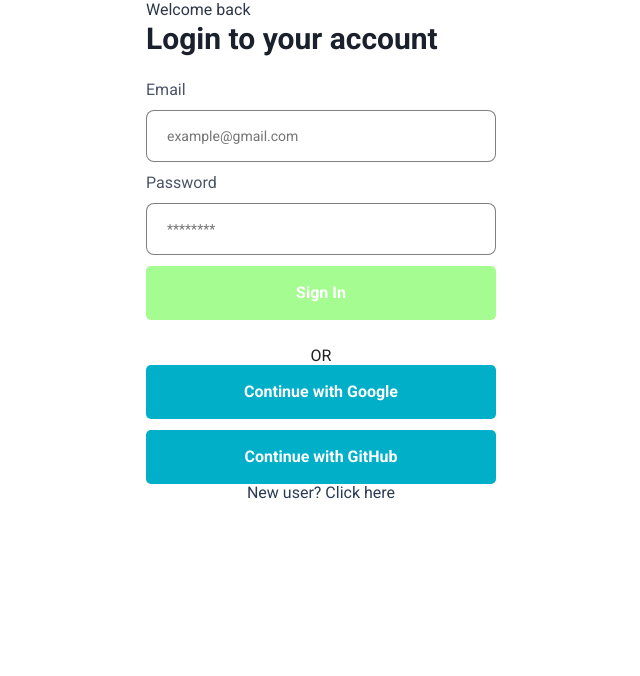
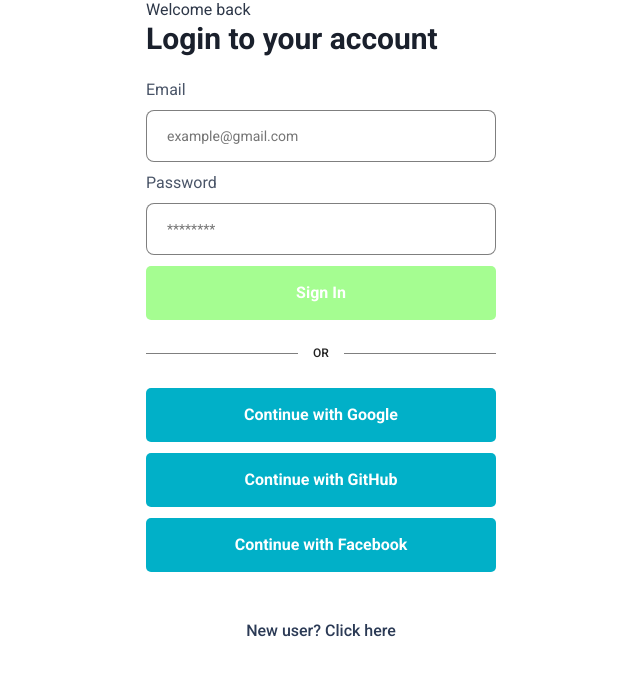
Before and after one commit to OlesiaTr/reenbit-tech-test, a React (Create React App) app: page /reenbit-tech-test/login in a window 1280 px wide. Shown: the top 676 px of the page, without its empty margins (319-959 px from the left). Built offline with nearby package versions, Linux system fonts and the light colour scheme; no server answers.

Commit message:
feat: add facebook login option

```diff
--- a/src/components/Auth/Auth.jsx
+++ b/src/components/Auth/Auth.jsx
@@ -8,7 +8,7 @@
 import { SignUp } from 'components/SignUp';
 
 // Styles
-import { Container, Btn } from './Auth.styled';
+import { Container, Btn, Divider, Span, P } from './Auth.styled';
 
 export const Auth = () => {
   const [index, setIndex] = useState(false);
@@ -16,7 +16,8 @@
 
   const toggleIndex = () => setIndex(prevState => !prevState);
 
-  const { user, signInWithGoogle, signInWithGithub } = useUserContext();
+  const { user, signInWithGoogle, signInWithGithub, signInWithFacebook } =
+    useUserContext();
 
   useEffect(() => {
     if (user) navigate('/');
@@ -25,14 +26,16 @@
   return (
     <Container>
       {!index ? <SignIn /> : <SignUp />}
-      <div>
-        <span>OR</span>
-      </div>
+      <Divider>
+        <Span>OR</Span>
+      </Divider>
       <Btn onClick={signInWithGoogle}>Continue with Google</Btn>
       <Btn onClick={signInWithGithub}>Continue with GitHub</Btn>
-      <p onClick={toggleIndex}>
+      <Btn onClick={signInWithFacebook}>Continue with Facebook</Btn>
+
+      <P onClick={toggleIndex}>
         {!index ? 'New user? Click here ' : 'Already have an acount?'}
-      </p>
+      </P>
     </Container>
   );
 };
--- a/src/components/Auth/Auth.styled.js
+++ b/src/components/Auth/Auth.styled.js
@@ -29,3 +29,31 @@
     margin-top: 11px;
   }
 `;
+
+export const Divider = styled.div`
+  width: 350px;
+  display: flex;
+  font-size: 12px;
+  font-weight: 500;
+  margin: 0 auto 27px;
+
+  ::before,
+  ::after {
+    content: '';
+    border-bottom: 1px solid rgba(0, 0, 0, 0.5);
+    flex: 1;
+    height: 7px;
+  }
+`;
+
+export const Span = styled.span`
+  text-align: center;
+  flex: 0.2 0 auto;
+`;
+
+export const P = styled.p`
+  font-weight: 500;
+
+  margin-top: 50px;
+  cursor: pointer;
+`;
--- a/src/components/SignIn/SignIn.styled.js
+++ b/src/components/SignIn/SignIn.styled.js
@@ -4,6 +4,7 @@
 export const Container = styled.div`
   display: flex;
   flex-direction: column;
+  margin-bottom: 27px;
 `;
 
 export const Greeting = styled.p`
@@ -28,8 +29,6 @@
   width: 350px;
   display: flex;
   flex-direction: column;
-
-  margin-bottom: 27px;
 `;
 
 export const Label = styled.label`
--- a/src/components/SignUp/SignUp.styled.js
+++ b/src/components/SignUp/SignUp.styled.js
@@ -4,6 +4,7 @@
 export const Container = styled.div`
   display: flex;
   flex-direction: column;
+  margin-bottom: 27px;
 `;
 
 export const Greeting = styled.p`
@@ -28,8 +29,6 @@
   width: 350px;
   display: flex;
   flex-direction: column;
-
-  margin-bottom: 27px;
 `;
 
 export const Label = styled.label`
--- a/src/context/userContext.js
+++ b/src/context/userContext.js
@@ -4,6 +4,7 @@
 
 import {
   createUserWithEmailAndPassword,
+  FacebookAuthProvider,
   GithubAuthProvider,
   GoogleAuthProvider,
   onAuthStateChanged,
@@ -88,6 +89,18 @@
     }
   };
 
+  const signInWithFacebook = async (email, password) => {
+    try {
+      setLoading(true);
+      setError('');
+      await signInWithPopup(auth, new FacebookAuthProvider());
+      setLoading(false);
+      navigate('/');
+    } catch (error) {
+      console.error(error.message);
+    }
+  };
+
   const signOutUser = () => {
     signOut(auth);
     navigate('/login');
@@ -101,6 +114,7 @@
     signIn,
     signInWithGoogle,
     signInWithGithub,
+    signInWithFacebook,
     signOutUser,
   };
 
```
